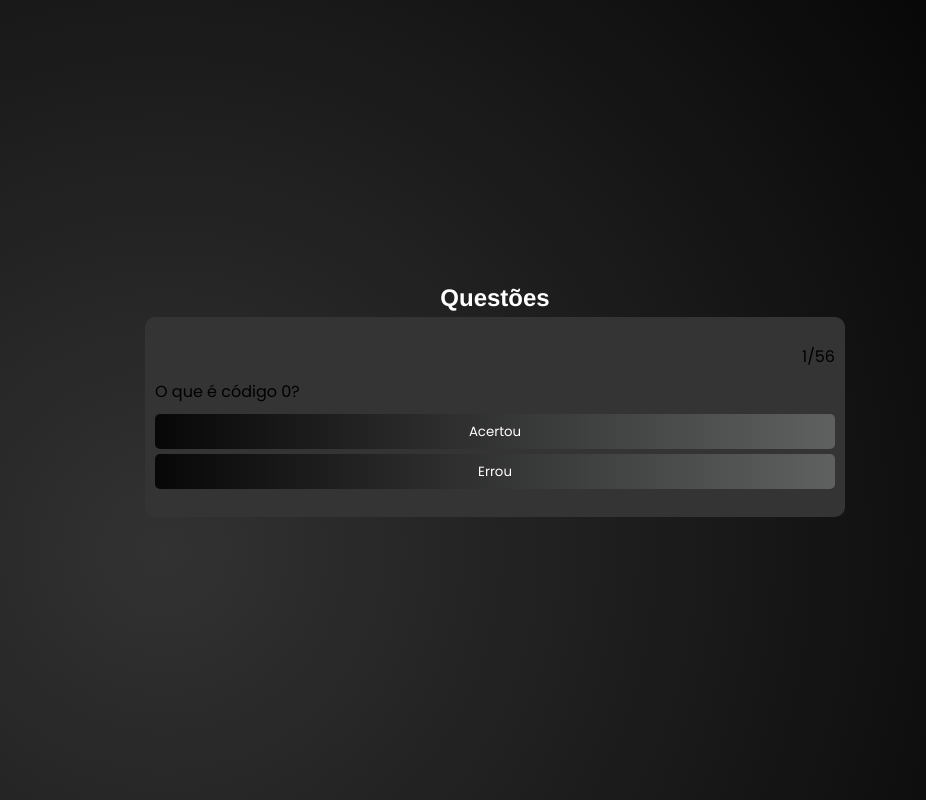
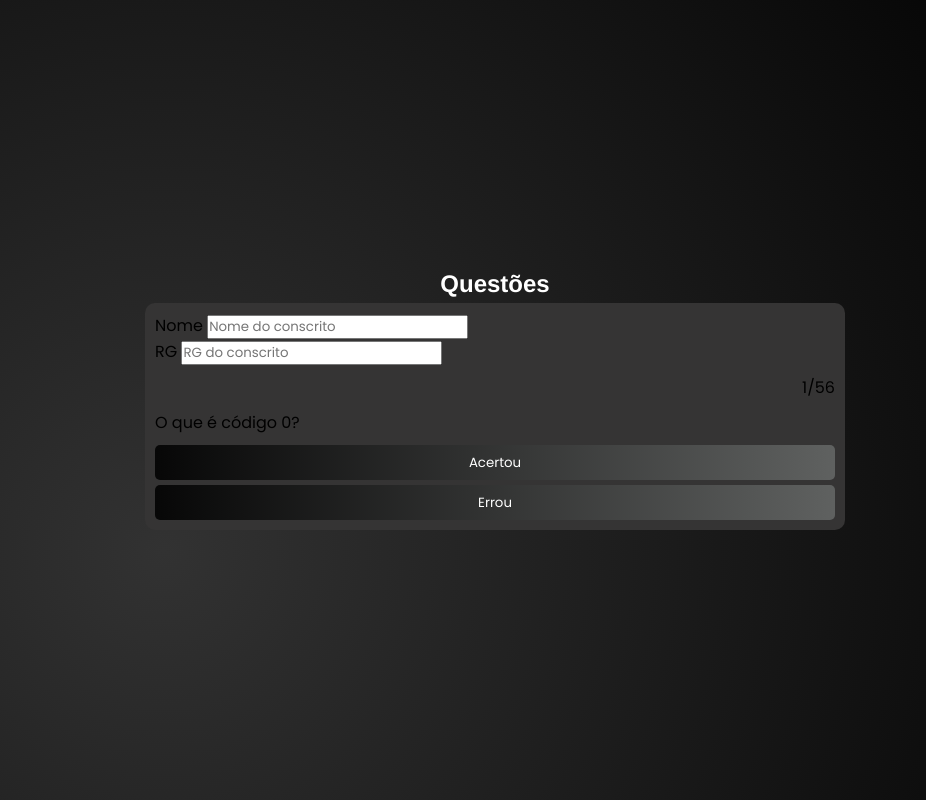
Before and after one commit to rayanramos/Prova, a plain HTML site: page index.html in a window 1280 px wide. Shown: the whole page, without its empty margins (145-1071 px from the left). Drawn offline with Linux system fonts and the light colour scheme.

Commit message:
Update index.html

```diff
--- a/index.html
+++ b/index.html
@@ -10,9 +10,22 @@
 </head>
 <body>
 
+
   <h2>Questões</h2>
   <main>
     <div class="content">
+
+      <form id="form" class="form">
+        <div class="form-control">
+          <label for="name">Nome</label>
+          <input type="text" id="name" placeholder="Nome do conscrito">
+        </div>
+        <div class="form-control">
+          <label for="rg">RG</label>
+          <input type="text" id="rg" placeholder="RG do conscrito">
+        </div>
+      </form>
+
       <span class="spnQtd"></span>
       <span class="question"></span>
       <div class="answers"></div>
@@ -25,5 +38,6 @@
   </main>
 
   <script src="script.js" type="module"></script>
+  <script src="https://kit.fontawesome.com/f9e19193d6.js" crossorigin="anonymous"></script>
 </body>
 </html>
```
